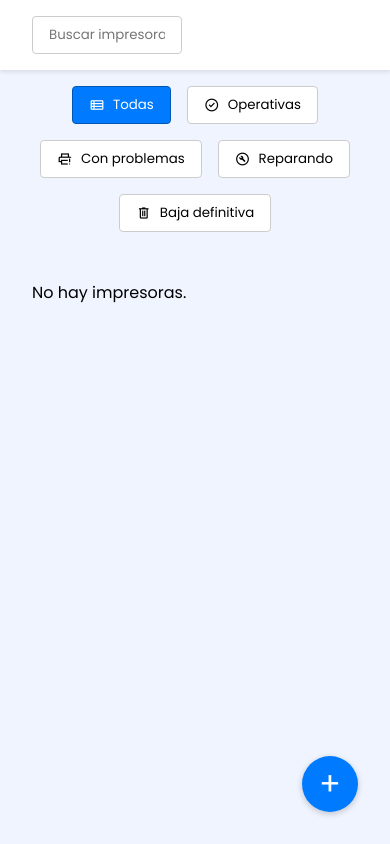
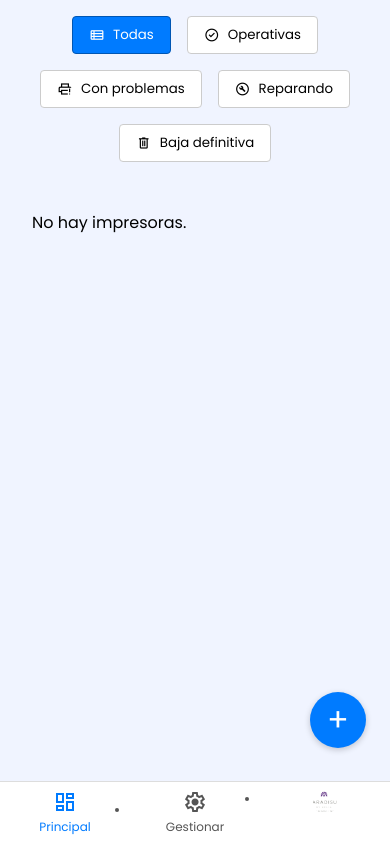
Before and after one commit to LastRabb1869/gestor-impresoras, a PHP site: page /dashboard/panel_admin.php in a window 390 px wide. Run offline with PHP 8.4, Linux system fonts and the light colour scheme; the visitor is signed in with stand-in values (Sample User, id 1); data that the repository does not hold is empty.

Commit message:
Responsiva celulares
Añadida una GRAN mejora en la responsiva para dispositivos de pantallas móviles con un enfoque "app-like" de manera en que el comportamiento de la interfaz se asemeje a algo más cómo para los usuarios de móvil.

```diff
--- a/assets/css/style_dashboard.css
+++ b/assets/css/style_dashboard.css
@@ -360,12 +360,87 @@
   transform: translateX(-4px);
 }
 
+/* ====== Menú Móvil ====== */
+.mobile-nav {
+  display: none;
+  position: fixed; bottom: 0; left: 0; right: 0;
+  background: #fff; border-top: 1px solid #ddd;
+  z-index: 1300;
+  font-size: .75rem;
+}
+.mobile-nav-main {
+  display: flex; justify-content: space-around;
+  padding: .5rem 0;
+}
+.mobile-nav-main li {
+  flex: 1; text-align: center; cursor: pointer;
+  color: #555; transition: color .2s;
+}
+.mobile-nav-main li.active { color: #007bff; }
+.mobile-nav-main li .material-symbols-outlined,
+.mobile-nav-main li .mobile-avatar {
+  display: block; margin: 0 auto .25rem;
+  font-size: 1.5rem;
+  width: 24px; height: 24px; border-radius: 50%;
+}
+.mobile-nav-main li .mobile-avatar { object-fit: cover; }
+
+/* sub-menús ocultos */
+/* contenedor de submenus posicionadas encima */
+.mobile-submenus {
+  position: fixed;
+  bottom: 56px;            /* justo encima de la barra */
+  left: 0; right: 0;
+  pointer-events: none;    /* no bloquear clicks fuera de los ítems */
+  display: flex;
+  justify-content: center;
+  z-index: 1400;
+}
+
+/* por defecto ocultas */
+.mobile-nav-sub {
+  display: none;
+  background: #fff;
+  padding: .5rem 1rem;
+  border-radius: 16px;
+  box-shadow: 0 4px 8px rgba(0,0,0,0.1);
+  gap: 1rem;
+  pointer-events: auto;    /* sólo los ítems reciben clicks */
+}
+
+/* mostrar sólo la del grupo activo */
+.mobile-nav-sub.principal,
+.mobile-nav-sub.gestionar,
+.mobile-nav-sub.cuenta {
+  /* empty – se activará vía JS */
+}
+
+.mobile-nav-sub li {
+  display: flex;
+  flex-direction: column;
+  align-items: center;
+  cursor: pointer;
+  font-size: .75rem;
+  gap: .25rem;
+  transition: transform .1s;
+}
+.mobile-nav-sub li:hover {
+  transform: translateY(-2px);
+}
 
 
 /* ====== Responsive ====== */
-@media(max-width:768px) {
+/* Media query para pantallas pequeñas */
+@media(max-width: 768px) {
+  /* hide desktop sidebar & topbar */
+  .sidebar, .topbar { display: none; }
+  /* ajustar mainContent padding para dejar hueco al nav */
+  .main-content { margin: 0; padding-bottom: 120px; }
+  /* mostrar menú móvil */
+  .mobile-nav { display: block; }
+
   .cards-container {
-    flex-direction: column;
+  flex-direction: column;
   }
   .card {
     flex: 1 1 auto;
@@ -376,7 +451,15 @@
   .sub-navbar {
     flex-wrap: wrap;
   }
+  /* en móvil, subir el FAB lo suficiente */
+  .fab-menu {
+    /* 2rem de separación + aprox 56px de altura del mobile-nav */
+    bottom: calc(2rem + 56px + 8px);
+    right: 1.5rem;
+  }
+
 }
+
 @media(max-width:480px) {
   .sidebar {
     display: none;
--- a/assets/js/dashboard.js
+++ b/assets/js/dashboard.js
@@ -10,6 +10,46 @@
   const alertasSection      = document.getElementById('alertas-section');
   const cambiosSection      = document.getElementById('cambios-section');
   const searchBar           = document.getElementById('searchBar');
+  const mobileMain = document.querySelectorAll('.mobile-nav-main li');
+  const mobileSubs  = document.querySelectorAll('.mobile-nav-sub');
+
+  // — Menú móvil: conmutar grupos y mostrar su sub-lista —
+
+  function hideAllSubs() {
+  mobileSubs.forEach(ul => ul.style.display = 'none');
+  }
+
+  mobileMain.forEach(btn => {
+    btn.addEventListener('click', e => {
+      // 1) marca activo
+      mobileMain.forEach(b => b.classList.remove('active'));
+      btn.classList.add('active');
+      // 2) muestra sólo su submenú
+      const group = btn.dataset.group;            // ej. "principal"
+      hideAllSubs();
+      const subUl = document.querySelector(`.mobile-nav-sub.${group}`);
+      if (subUl) subUl.style.display = 'flex';
+    });
+  });
+
+  // click en sub-items: navega a sección y oculta
+  document.querySelectorAll('.mobile-nav-sub li').forEach(item => {
+    item.addEventListener('click', e => {
+      const section = item.dataset.section;
+      if (section) {
+        document.querySelector(`.nav-item[data-section="${section}"]`).click();
+      }
+        hideAllSubs();
+    });
+  });
+
+  // click fuera: cierra submenus
+  document.addEventListener('click', e => {
+    // si no es click dentro de .mobile-nav
+    if (!e.target.closest('.mobile-nav')) {
+      hideAllSubs();
+    }
+  });
 
   // — Carga dinámicamente las impresoras —
   function cargarImpresoras() {
@@ -284,7 +324,6 @@
     });
   });
 
-
   // Hover sidebar
   sidebar.addEventListener('mouseenter', () => sidebar.classList.add('expanded'));
   sidebar.addEventListener('mouseleave', () => sidebar.classList.remove('expanded'));
--- a/dashboard/panel_admin.php
+++ b/dashboard/panel_admin.php
@@ -221,9 +221,43 @@
           <button data-action="cambio" title="Nuevo Cambio">
             <span class="material-symbols-outlined">loop</span>
           </button>
+        </div>
       </div>
     </main>
   </div>
+
+  <!-- Menú inferior para móvil -->
+  <nav class="mobile-nav">
+    <ul class="mobile-nav-main">
+      <li data-group="principal" class="active">
+        <span class="material-symbols-outlined">dashboard</span>
+        <span>Principal</span>
+      </li>
+      <li data-group="gestionar">
+        <span class="material-symbols-outlined">settings</span>
+        <span>Gestionar</span>
+      </li>
+      <li data-group="cuenta">
+        <img src="../assets/img/ppdc-logo.jpg" class="mobile-avatar" alt="Perfil">
+      </li>
+    </ul>
+    <!-- Sub-menús burbuja -->
+    <div class="mobile-submenus">
+      <ul class="mobile-nav-sub principal">
+        <li data-section="impresoras-section"><span class="material-symbols-outlined">print</span><span>Impresoras</span></li>
+        <li data-section="componentes-section"><span class="material-symbols-outlined">memory</span><span>Componentes</span></li>
+      </ul>
+      <ul class="mobile-nav-sub gestionar">
+        <li data-section="alertas-section"><span class="material-symbols-outlined">warning</span><span>Alertas</span></li>
+        <li data-section="cambios-section"><span class="material-symbols-outlined">sync_alt</span><span>Cambios</span></li>
+        <li id="colaboradores-btn"><span class="material-symbols-outlined">manage_accounts</span><span>Colaboradores</span></li>
+      </ul>
+      <ul class="mobile-nav-sub cuenta">
+        <li id="profile-open"><span class="material-symbols-outlined">account_circle</span><span>Perfil</span></li>
+        <li id="logout-btn"><span class="material-symbols-outlined">logout</span><span>Salir</span></li>
+      </ul>
+    </div>
+  </nav>
   <script src="../assets/js/dashboard.js"></script>
 </body>
 </html>
```
Also changed, not shown: dashboard/panel_it.php (+45 -0 lines).
